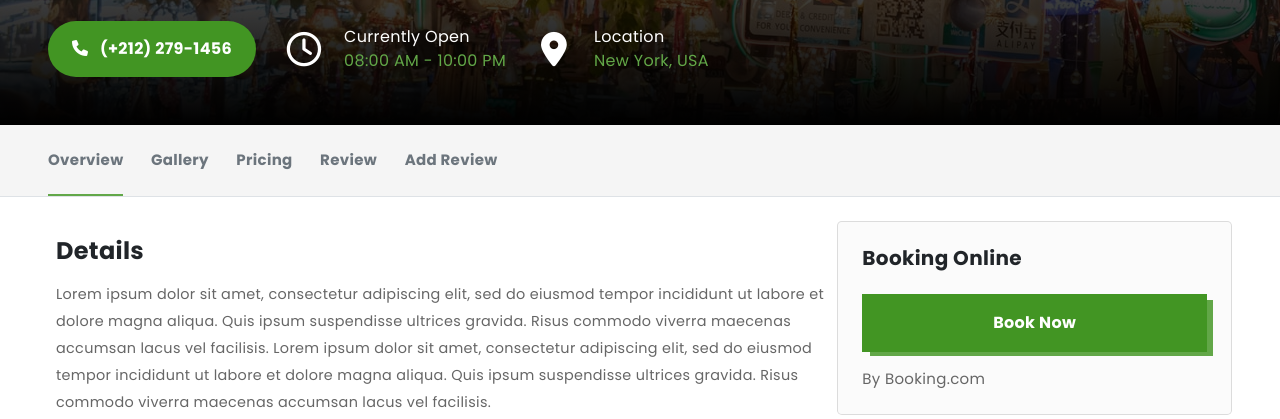
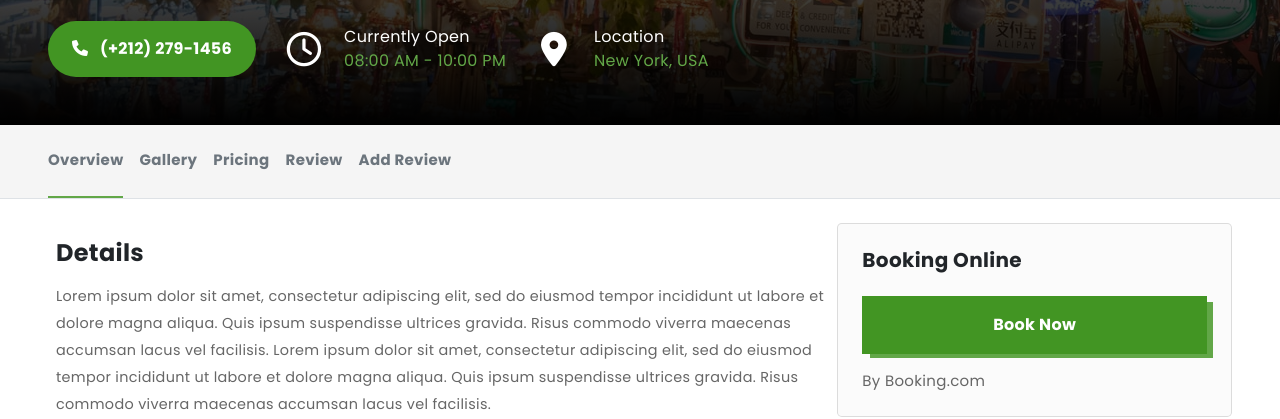
Before and after one commit to bukolastella/HostelsDashboard, a website: page details/index.html in a window 1280 px wide. Shown: the part 395-814 px from the top of the page. Drawn offline with nearby package versions, Linux system fonts and the light colour scheme.

Commit message:
adjusted the nav menu

```diff
--- a/details/index.html
+++ b/details/index.html
@@ -109,37 +109,38 @@
     </section>
     <!-- nav -->
     <div
-      class="CUSTOMPADDING py-4 fw-bold text-muted bg-light-grey h-auto border-bottom cfs-15"
+      class="CUSTOMPADDING d-flex flex-wrap text-wrap pt-4 fw-bold text-muted bg-light-grey h-auto border-bottom cfs-15"
     >
       <a
-        class="me-4 border-bottom cbc-light-green border-2 border-dark pb-4 text-decoration-none text-muted"
+        class="me-3 setActiveBorder pb-sm-4 text-decoration-none text-muted"
         role="button"
         href="#overview"
         >Overview</a
       >
       <a
-        class="me-4 pb-4 text-decoration-none text-muted"
+        class="me-3 pb-4 text-decoration-none text-muted"
         role="button"
         href="#gallery"
         >Gallery</a
       >
       <a
-        class="me-4 pb-4 text-decoration-none text-muted"
+        class="me-3 pb-4 text-decoration-none text-muted"
         role="button"
         href="#pricing"
         >Pricing</a
       >
       <a
-        class="me-4 pb-4 text-decoration-none text-muted"
+        class="me-3 pb-4 text-decoration-none text-muted"
         role="button"
         href="#review"
         >Review</a
       >
       <a
-        class="me-4 pb-4 text-decoration-none text-muted"
+        class="me-5 pb-4 text-decoration-none text-muted"
         role="button"
         href="#add-review"
-        >Add Review</a
+      >
+        Add Review</a
       >
     </div>
     <!-- end of hero -->
--- a/details/sass/main.scss
+++ b/details/sass/main.scss
@@ -42,6 +42,13 @@ html {
   .hero_bg {
     height: 25vh;
     background-size: cover;
+  }
+}
+
+.setActiveBorder {
+  border-bottom: 2px solid #62a748;
+  @media (max-width: 576px) {
+    border-bottom: none;
   }
 }
 .CUSTOMPADDING {
@@ -176,7 +183,7 @@ $utilities: (
   //         10: 10rem,
   //       )
   //     ),
-  // ),,,,,
+  // ),,,,,,
 );
 
 @import "../node_modules/bootstrap/scss/bootstrap.scss";
```
Also changed, not shown: details/dist/main.css.
